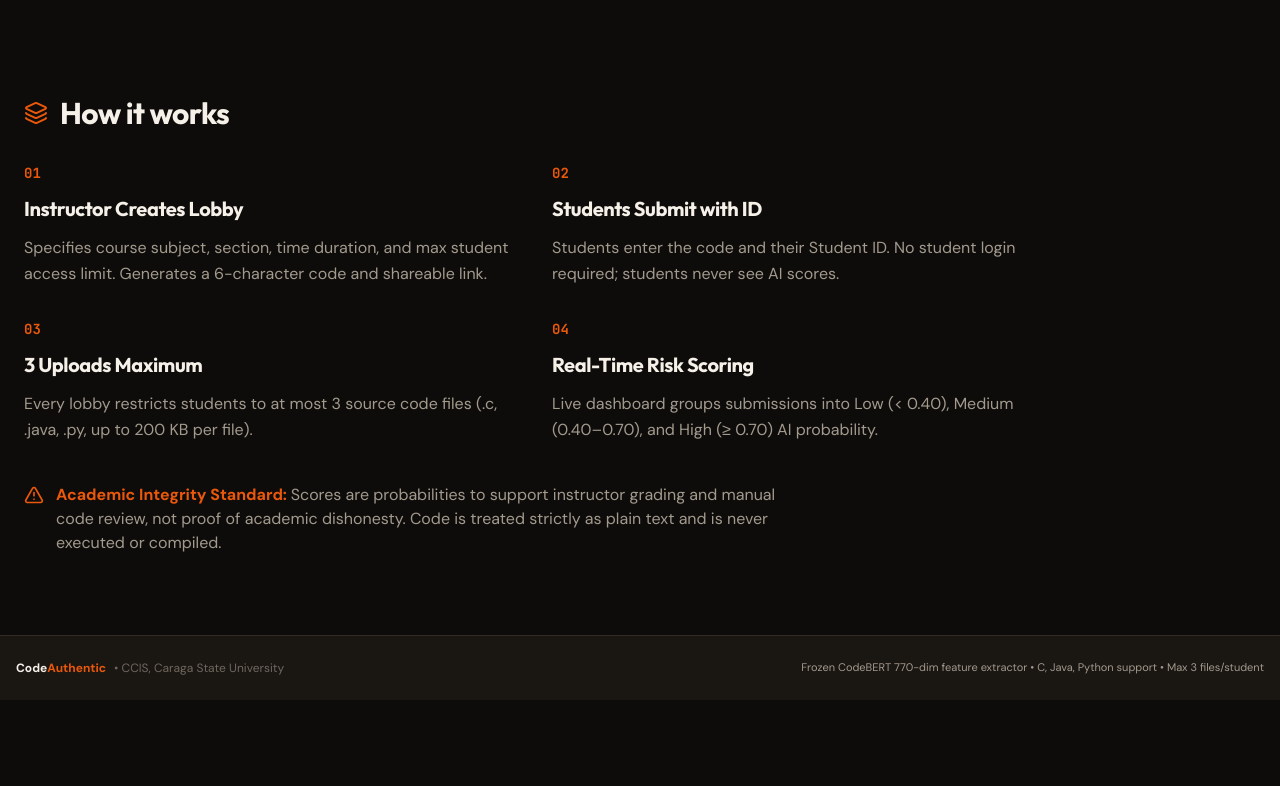
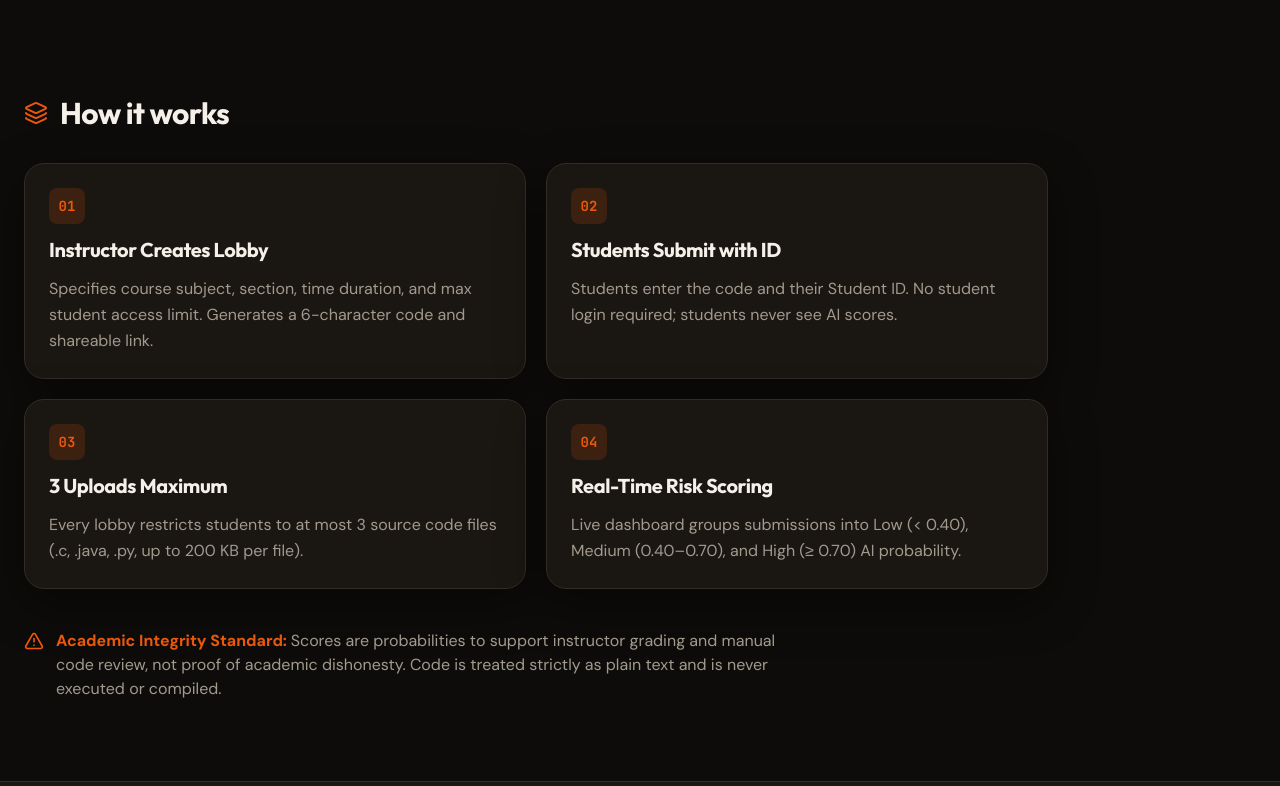
Before and after one commit to Lorenj25/thesis, a React (Vite) app: page / in a window 1280 px wide. Shown: the part 687-1473 px from the top of the page. Before the commit the page ends 1387 px from the top, so only its background shows below. Built offline with nearby package versions, Linux system fonts and the light colour scheme.

Commit message:
refactor: enhance layout and styling in HomeIntro component

```diff
--- a/src/components/HomeIntro.tsx
+++ b/src/components/HomeIntro.tsx
@@ -48,7 +48,7 @@ export const HomeIntro: React.FC<HomeIntroProps> = ({
           <span>How it works</span>
         </h2>
 
-        <div className="grid sm:grid-cols-2 gap-8">
+        <div className="grid sm:grid-cols-2 gap-4 sm:gap-5">
           {[
             {
               step: '01',
@@ -71,11 +71,13 @@ export const HomeIntro: React.FC<HomeIntroProps> = ({
               body: 'Live dashboard groups submissions into Low (< 0.40), Medium (0.40–0.70), and High (≥ 0.70) AI probability.',
             },
           ].map((item) => (
-            <div key={item.step} className="space-y-3">
-              <div className="text-sm font-bold font-mono text-ca-brand">{item.step}</div>
+            <article key={item.step} className="ca-panel p-5 sm:p-6 space-y-3">
+              <div className="w-9 h-9 rounded-lg bg-ca-brand-soft text-ca-brand font-bold font-mono text-sm flex items-center justify-center">
+                {item.step}
+              </div>
               <h3 className="font-bold text-ca-ink text-lg sm:text-xl font-display">{item.title}</h3>
               <p className="text-sm sm:text-base text-ca-muted leading-relaxed">{item.body}</p>
-            </div>
+            </article>
           ))}
         </div>
 
```
